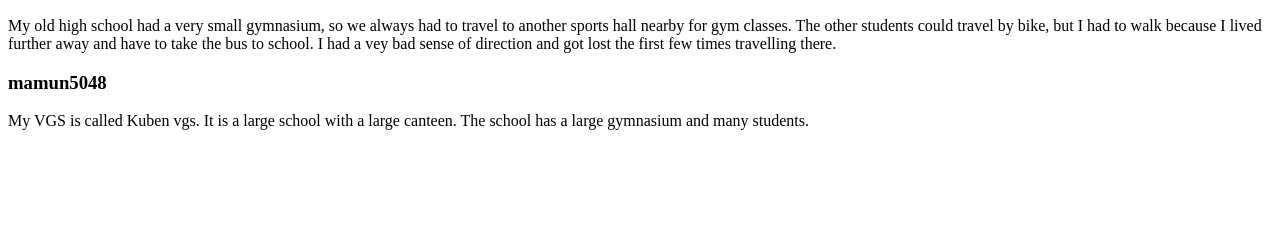
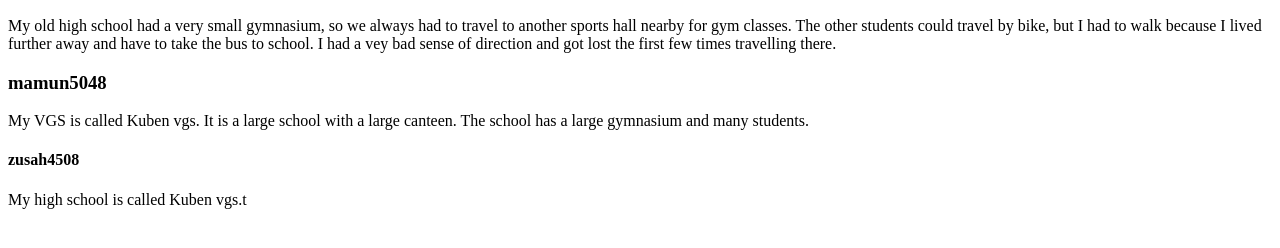
Before and after one commit to OsloMet-web/1stOblig-Gruppe18, a plain HTML site: page secondary.html in a window 1280 px wide. Shown: the part 136-384 px from the top of the page. Drawn offline with Linux system fonts and the light colour scheme.

Commit message:
la til min del

```diff
--- a/secondary.html
+++ b/secondary.html
@@ -10,8 +10,13 @@
     </nav>
     <h1>Oppgave 1b</h1>
     <h2>myngu0758</h2>
-    <p>My old high school had a very small gymnasium, so we always had to travel to another sports hall nearby for gym classes. The other students could travel by bike, but I had to walk because I lived further away and have to take the bus to school. I had a vey bad sense of direction and got lost the first few times travelling there.</p>
+    <p>My old high school had a very small gymnasium, so we always had to travel to another sports hall nearby for gym classes.
+    The other students could travel by bike, but I had to walk because I lived further away and have to take the bus to school.
+    I had a vey bad sense of direction and got lost the first few times travelling there.</p>
     <h3>mamun5048</h3>
     <p>My VGS is called Kuben vgs. It is a large school with a large canteen. The school has a large gymnasium and many students. </p>
+    <h4>zusah4508</h4>
+    <p>My high school is called Kuben vgs.t </p>
+
 </body>
 </html>
```
Also changed, not shown: index.html (+1 -2 lines).
